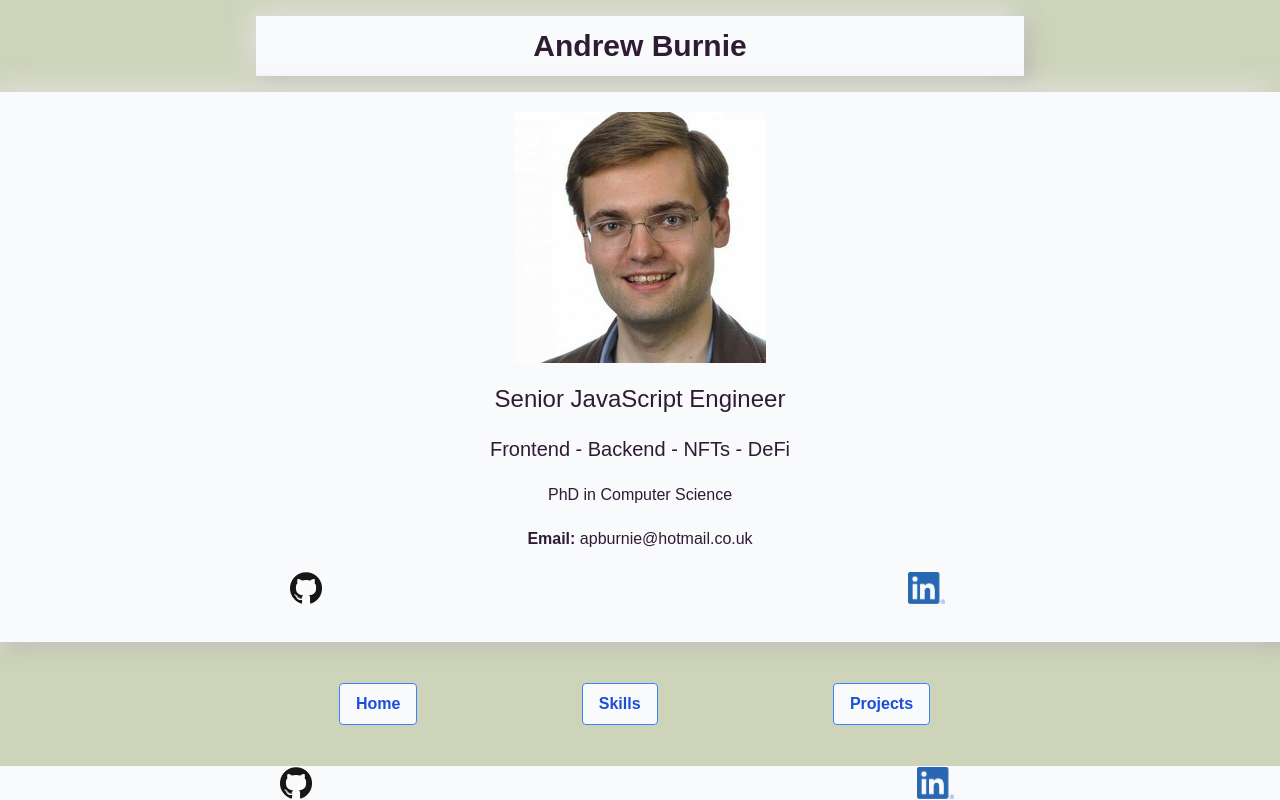
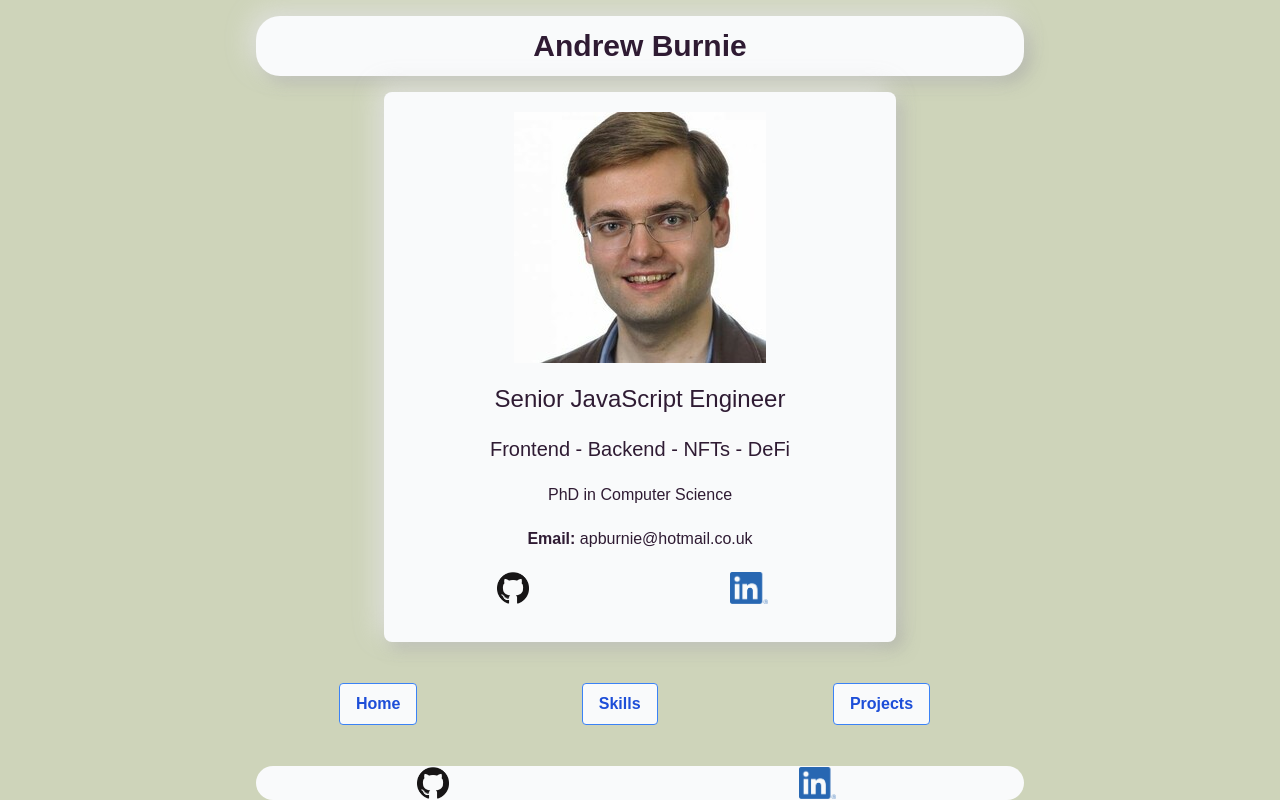
Before and after one commit to apburnie/personal-website, a React (Create React App) app: page / in a window 1280 px wide. Built offline with nearby package versions, Linux system fonts and the light colour scheme.

Commit message:
optimise for desktop

```diff
--- a/src/App.js
+++ b/src/App.js
@@ -23,11 +23,11 @@ function App() {
   return (
     <div>
       <header className="w-screen">
-        <h1 className="text-3xl font-extrabold p-3 bg-gray-50 w-3/5 text-center mx-auto mt-4 mb-4">
+        <h1 className="text-3xl font-extrabold p-3 bg-gray-50 w-3/5 text-center mx-auto mt-4 mb-4 rounded-3xl">
           Andrew Burnie
         </h1>
       </header>
-      <div className="w-screen h-[550px] mb-10">{presentInfo(page)}</div>
+      <div className="h-[550px] mb-10">{presentInfo(page)}</div>
 
       <table className="w-3/5 mx-auto text-center mb-10">
         <tr>
@@ -43,7 +43,7 @@ function App() {
         </tr>
       </table>
 
-      <table className="w-full bg-gray-50 mx-auto">
+      <table className="w-screen md:w-3/5 bg-gray-50 mx-auto md:rounded-3xl">
         <tr>
           <th>
             <a href="https://github.com/Andrew47">
--- a/src/index.css
+++ b/src/index.css
@@ -17,7 +17,7 @@
   }
 
   .info {
-    @apply bg-gray-50 w-screen mx-auto text-center p-5 h-[550px];
+    @apply bg-gray-50 w-screen md:w-3/5 lg:w-2/5 mx-auto text-center p-5 h-[550px] md:rounded-lg
   }
   .info {
     box-shadow: -6px -6px 26px 0 rgba(230, 230, 230, 0.83),
```
